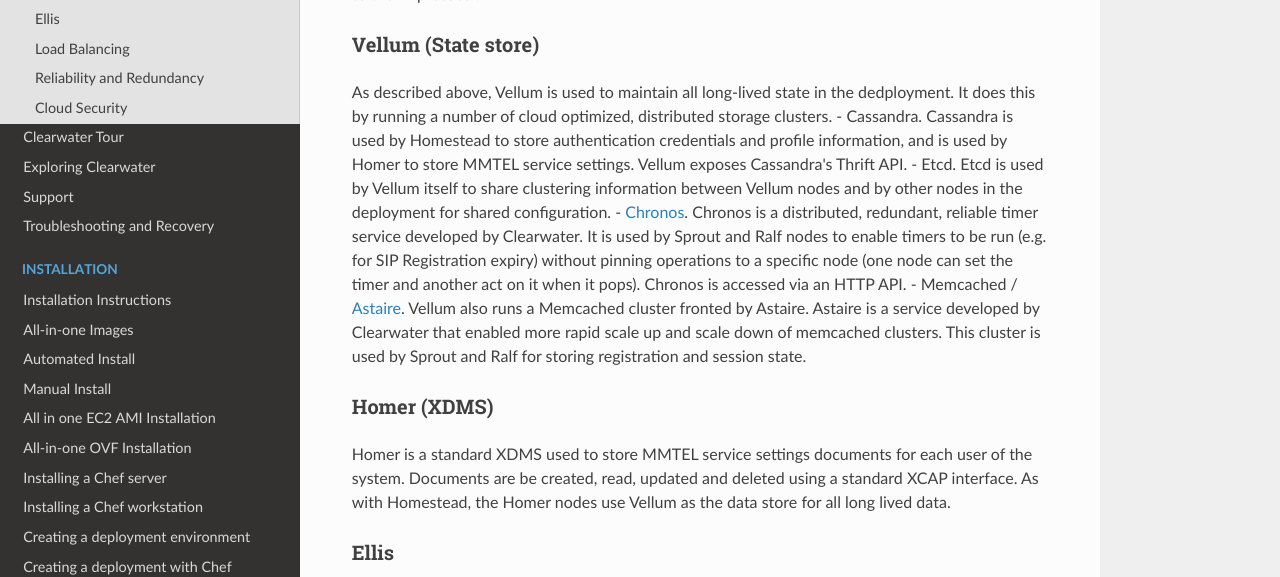
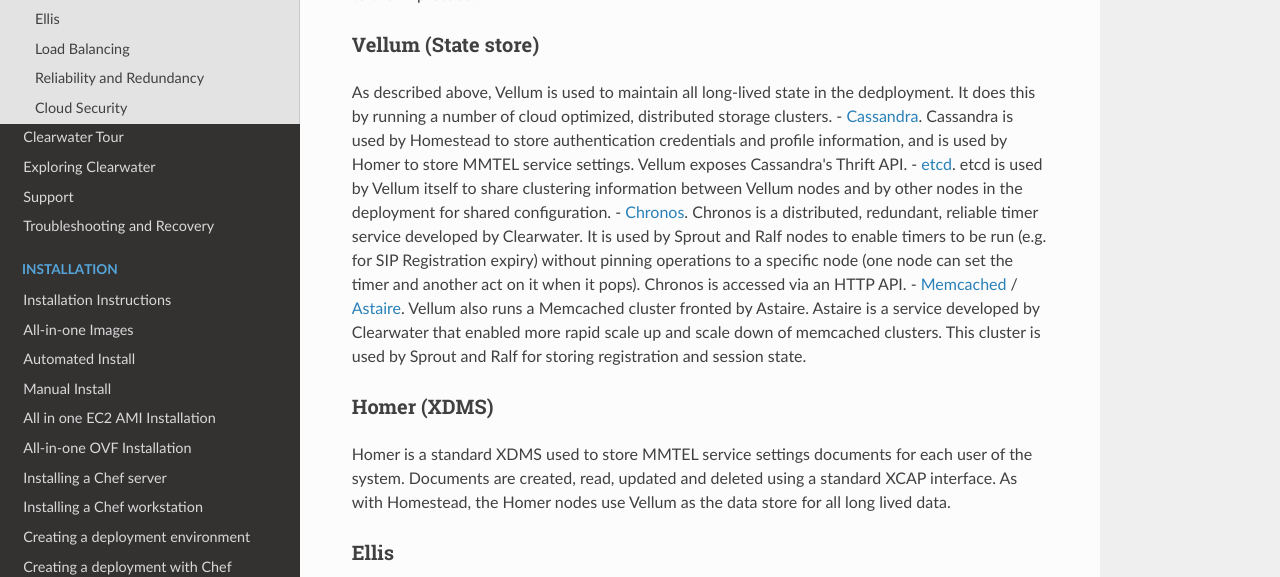
Before and after one commit to Metaswitch/clearwater-readthedocs, an MkDocs documentation site: the page built from docs/Clearwater_Architecture.md, in a window 1280 px wide and 1400 px high, scrolled down 2155 px. Shown: the part 175-752 px from the top of the window. Built offline with MkDocs 1.6.1, drawn with Linux system fonts in a browser that asks for light colours; nearby versions of some CDN libraries; old or Windows-style settings are respelled for this version of MkDocs; some of the changed text lies outside the part shown.

Commit message:
Fix typos and add links

```diff
--- a/docs/Clearwater_Architecture.md
+++ b/docs/Clearwater_Architecture.md
@@ -46,14 +46,14 @@ Ralf provides an HTTP API that both Bono and Sprout can use to report billable e
 ### Vellum (State store)
 
 As described above, Vellum is used to maintain all long-lived state in the dedployment.  It does this by running a number of cloud optimized, distributed storage clusters.
-- Cassandra.  Cassandra is used by Homestead to store authentication credentials and profile information, and is used by Homer to store MMTEL service settings.  Vellum exposes Cassandra's Thrift API.
-- Etcd.  Etcd is used by Vellum itself to share clustering information between Vellum nodes and by other nodes in the deployment for shared configuration.
+- [Cassandra](http://cassandra.apache.org/).  Cassandra is used by Homestead to store authentication credentials and profile information, and is used by Homer to store MMTEL service settings.  Vellum exposes Cassandra's Thrift API.
+- [etcd](https://github.com/coreos/etcd).  etcd is used by Vellum itself to share clustering information between Vellum nodes and by other nodes in the deployment for shared configuration.
 - [Chronos](https://github.com/Metaswitch/chronos).  Chronos is a distributed, redundant, reliable timer service developed by Clearwater.  It is used by Sprout and Ralf nodes to enable timers to be run (e.g. for SIP Registration expiry)  without pinning operations to a specific node (one node can set the timer and another act on it when it pops).  Chronos is accessed via an HTTP API.
-- Memcached / [Astaire](https://github.com/Metaswitch/astaire).  Vellum also runs a Memcached cluster fronted by Astaire.  Astaire is a service developed by Clearwater that enabled more rapid scale up and scale down of memcached clusters.  This cluster is used by Sprout and Ralf for storing registration and session state.
+- [Memcached](https://memcached.org/) / [Astaire](https://github.com/Metaswitch/astaire).  Vellum also runs a Memcached cluster fronted by Astaire.  Astaire is a service developed by Clearwater that enabled more rapid scale up and scale down of memcached clusters.  This cluster is used by Sprout and Ralf for storing registration and session state.
 
 ### Homer (XDMS)
 
-Homer is a standard XDMS used to store MMTEL service settings documents for each user of the system.  Documents are be created, read, updated and deleted using a standard XCAP interface.  As with Homestead, the Homer nodes use Vellum as the data store for all long lived data.
+Homer is a standard XDMS used to store MMTEL service settings documents for each user of the system.  Documents are created, read, updated and deleted using a standard XCAP interface.  As with Homestead, the Homer nodes use Vellum as the data store for all long lived data.
 
 ### Ellis
 
```
Also changed, not shown: other parts of docs/Clearwater_Architecture.md (+1 -1 lines).
